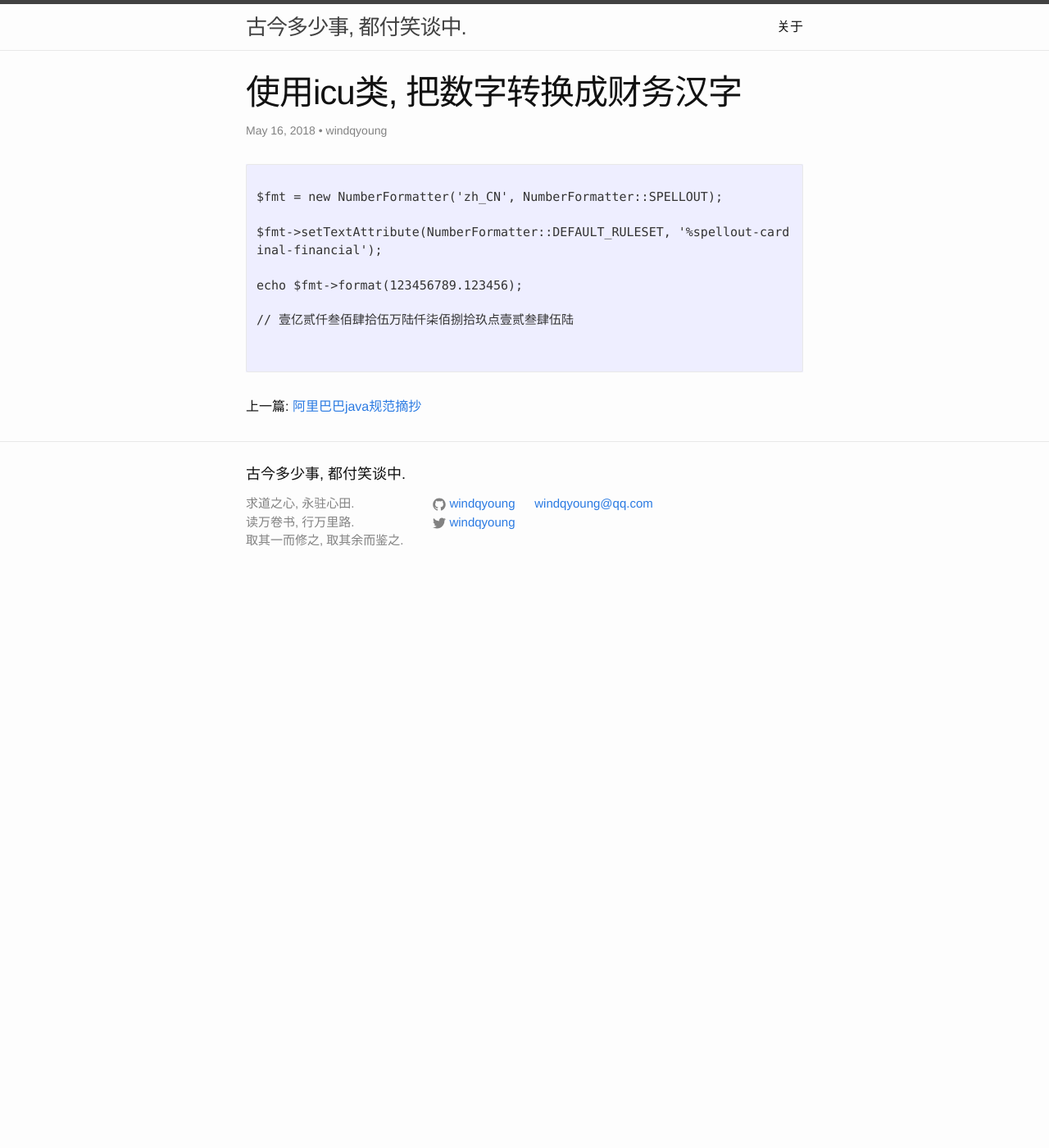
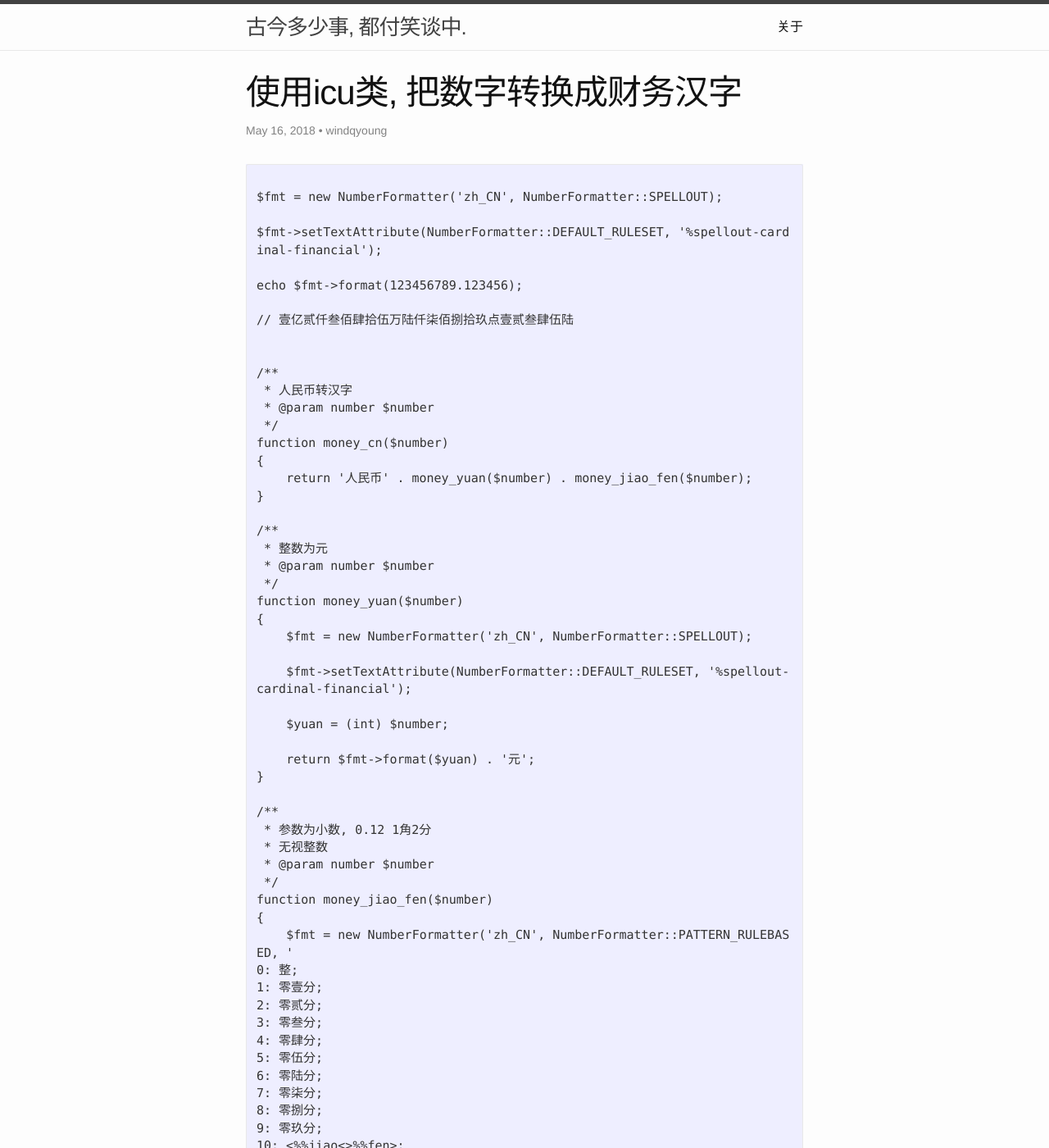
Before and after one commit to windqyoung/windqyoung.github.io, a Jekyll site: the page built from _posts/2018-05-16-php-icu-number-format.md, in a window 1280 px wide and 1400 px high. Shown: the whole window at 82% size. Built offline with Jekyll 4.4.1, drawn with Linux system fonts in a browser that asks for light colours; nearby versions of some CDN libraries; comment, search, counter and statistics services are not loaded; some of the changed text lies outside the part shown.

Commit message:
生成人民币大写

````diff
--- a/_posts/2018-05-16-php-icu-number-format.md
+++ b/_posts/2018-05-16-php-icu-number-format.md
@@ -14,4 +14,86 @@ echo $fmt->format(123456789.123456);
 // 壹亿贰仟叁佰肆拾伍万陆仟柒佰捌拾玖点壹贰叁肆伍陆
 
 
+/**
+ * 人民币转汉字
+ * @param number $number
+ */
+function money_cn($number)
+{
+    return '人民币' . money_yuan($number) . money_jiao_fen($number);
+}
+
+/**
+ * 整数为元
+ * @param number $number
+ */
+function money_yuan($number)
+{
+    $fmt = new NumberFormatter('zh_CN', NumberFormatter::SPELLOUT);
+
+    $fmt->setTextAttribute(NumberFormatter::DEFAULT_RULESET, '%spellout-cardinal-financial');
+
+    $yuan = (int) $number;
+
+    return $fmt->format($yuan) . '元';
+}
+
+/**
+ * 参数为小数, 0.12 1角2分
+ * 无视整数
+ * @param number $number
+ */
+function money_jiao_fen($number)
+{
+    $fmt = new NumberFormatter('zh_CN', NumberFormatter::PATTERN_RULEBASED, '
+0: 整;
+1: 零壹分;
+2: 零贰分;
+3: 零叁分;
+4: 零肆分;
+5: 零伍分;
+6: 零陆分;
+7: 零柒分;
+8: 零捌分;
+9: 零玖分;
+10: <%%jiao<>%%fen>;
+100: 超出元;
+
+%%jiao:
+1: 壹角;
+2: 贰角;
+3: 叁角;
+4: 肆角;
+5: 伍角;
+6: 陆角;
+7: 柒角;
+8: 捌角;
+9: 玖角;
+10: 超出角;
+
+%%fen:
+0: ;
+1: 壹分;
+2: 贰分;
+3: 叁分;
+4: 肆分;
+5: 伍分;
+6: 陆分;
+7: 柒分;
+8: 捌分;
+9: 玖分;
+10: 超出分;
+');
+
+    $jf = ($number - (int)$number) * 100;
+    return $fmt->format($jf);
+}
+
+for ($y = 0; $y < 200; $y += 3) {
+    for ($jf = 0; $jf < 1; $jf += 0.03) {
+        printf("%5s: %s\n", $money = $y + $jf, money_cn($money));
+    }
+}
+
+
 ```
````
